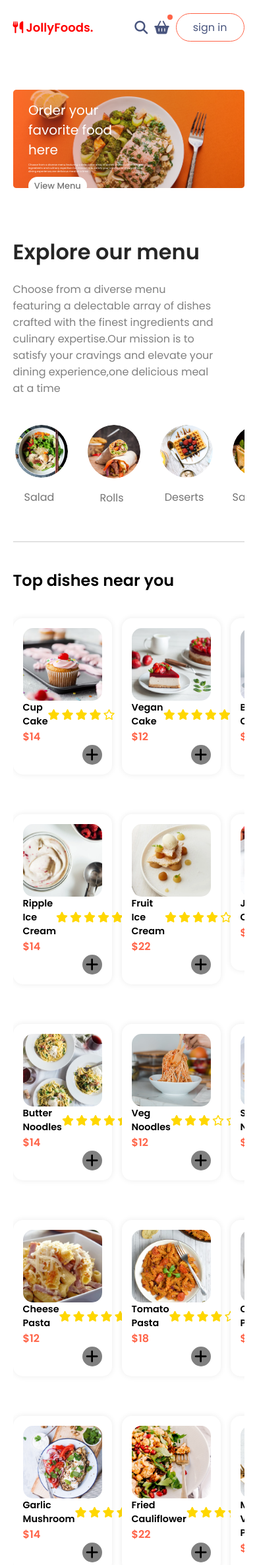
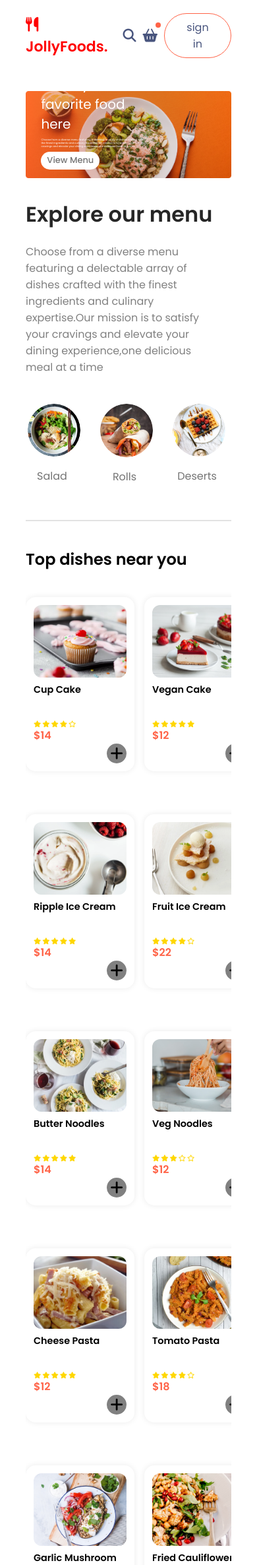
Before and after one commit to KATAKYIE-KWESI/Food_Delivery_App, a Django app: page / in a window 390 px wide. Shown: the top 2372 px of the page at 66% size. Run offline with Django 5.2, Linux system fonts and the light colour scheme.

Commit message:
Media queries 4

```diff
--- a/static/homepage.css
+++ b/static/homepage.css
@@ -911,17 +911,10 @@ html {
 /* ============================================================
    SPACING & ALIGNMENT OPTIMIZATION
    ============================================================ */
-/* --- Paste this at the absolute bottom of homepage.css --- */
-
-/* 1. Global Page Opening */
-body {
-    width: 90% !important;
-    max-width: 1400px;
-    margin: auto;
-}
+/* --- Final Optimized Mobile CSS --- */
 
 @media (max-width: 768px) {
-    /* 2. Navbar: Logo, Cart, and Sign-in on ONE line */
+    /* 1. Navbar: Logo, Cart, and Sign-in on ONE line */
     .navbar {
         display: flex !important;
         flex-direction: row !important;
@@ -931,7 +924,7 @@ body {
     }
 
     .navbar-menu {
-        display: none !important; /* Hide links to keep row clean */
+        display: none !important;
     }
 
     .logo {
@@ -946,62 +939,82 @@ body {
         gap: 10px;
     }
 
-    /* 3. Explore Menu Text: Left aligned, 3.5/4 width */
+    /* 2. Explore Menu Text: Left aligned, 3.5/4 width */
     .explore-menu-text {
-        max-width: 87.5% !important; /* This is 3.5 divided by 4 */
+        max-width: 87.5% !important;
         text-align: left !important;
         margin-left: 0 !important;
         font-size: 16px;
     }
 
-    /* 4. FOUR FOODS HORIZONTAL SCROLL */
+    /* 3. FOUR FOODS HORIZONTAL SCROLL WITH SNAP */
     .food-display-list {
         display: flex !important;
         flex-direction: row !important;
+        align-items: stretch !important; /* Forces equal height for all boxes */
         overflow-x: auto !important;
+        scroll-snap-type: x mandatory; /* The "Snap" effect */
         gap: 15px;
-        padding: 10px 0 20px 0;
+        padding: 10px 5px 25px 5px;
         scroll-behavior: smooth;
         -webkit-overflow-scrolling: touch;
     }
 
+    /* 4. Food Item Box Logic */
     .food-item {
-        flex: 0 0 22%; /* Fits roughly 4 items with gaps */
-        min-width: 150px; /* Keeps them from getting too squashed */
+        flex: 0 0 22% !important; /* Fits 4 items */
+        min-width: 165px;
+        scroll-snap-align: start; /* Where the snap happens */
+        display: flex;
+        flex-direction: column;
+        justify-content: space-between; /* Keeps top and bottom contents separated */
+        padding: 12px;
+        background: #fff;
+        border-radius: 15px;
     }
 
-    /* Hide scrollbar for aesthetics */
-    .food-display-list::-webkit-scrollbar {
-        display: none;
-    }
-
-    /* 5. Adjusting card contents for the smaller 4-column size */
-    .food-item img {
-        height: 110px;
-        object-fit: cover;
+    /* 5. Keep Stars and Title inside */
+    .food-header {
+        display: flex;
+        flex-direction: column; /* Stacked to stay inside the box */
+        align-items: flex-start;
+        gap: 5px;
+        margin-top: 10px;
+        min-height: 65px; /* Ensures boxes stay the same size even with short titles */
     }
 
     .food-header h3 {
         font-size: 0.9rem;
+        line-height: 1.2;
     }
 
-    .food-description {
-        display: none; /* Hide description on mobile to keep 4-column grid clean */
+    .rating {
+        font-size: 10px;
+        gap: 2px;
+        color: gold;
     }
 
-    /* 6. Header Spacing */
-    .header {
-        margin: 20px auto 40px;
-        height: 55vw;
+    .food-item img {
+        height: 110px;
+        width: 100%;
+        object-fit: cover;
+        border-radius: 12px;
+    }
+
+    /* Hide description to keep look clean */
+    .food-description {
+        display: none;
+    }
+
+    .food-price {
+        font-size: 1rem;
+        font-weight: bold;
+        color: tomato;
+        margin-top: auto; /* Pushes price to the bottom */
+    }
+
+    /* Hide Scrollbar */
+    .food-display-list::-webkit-scrollbar {
+        display: none;
     }
 }
-
-/* Extra small phone tweaks */
-@media (max-width: 400px) {
-    .logo {
-        font-size: 18px;
-    }
-    .food-item {
-        flex: 0 0 40%; /* On tiny phones, 4 is too many; shows 2.5 items instead */
-    }
-}
```
